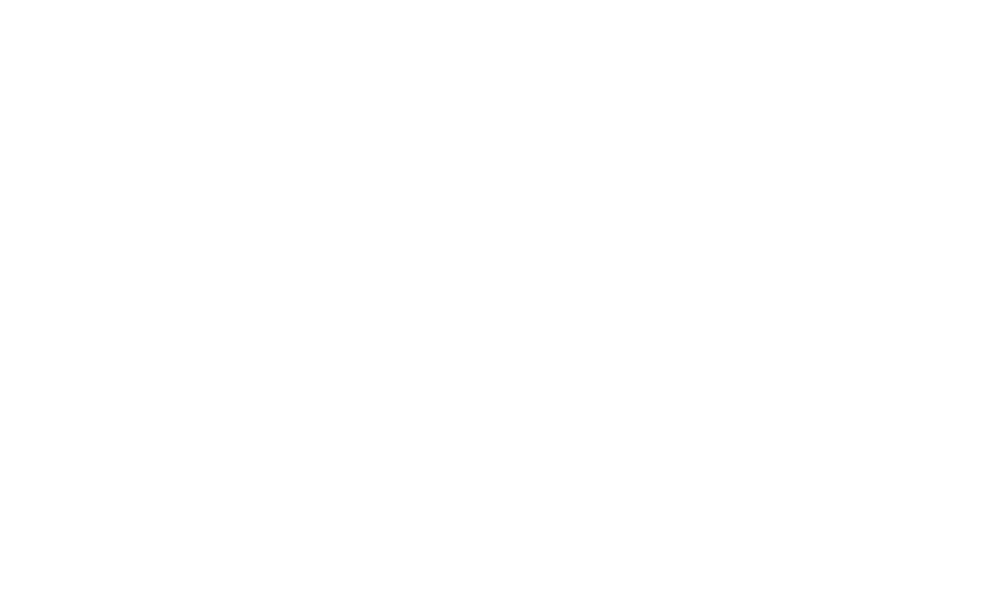
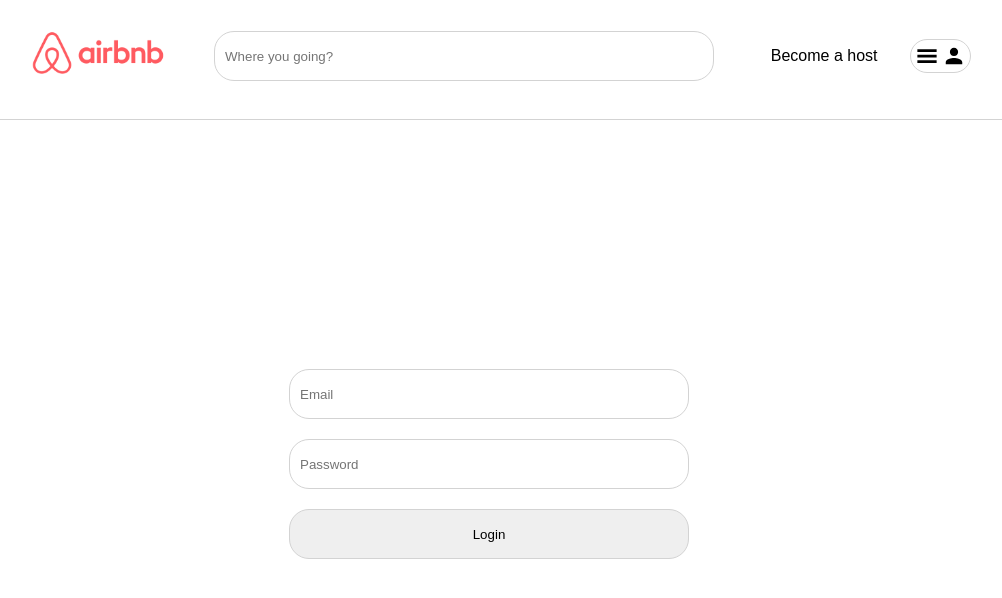
Before and after one commit to valeponchi/AirBnb-inspired-group-pjt, a React (Vite) app in the folder frontend/vite-project/: page /login-host in a window 1280 px wide. Shown: the top 598 px of the page, without its empty margins (151-1153 px from the left). Built offline with nearby package versions, Linux system fonts and the light colour scheme.

Commit message:
Login Page

```diff
--- a/frontend/vite-project/src/App.tsx
+++ b/frontend/vite-project/src/App.tsx
@@ -2,6 +2,7 @@
 import './styleSheets/App.css'
 import {Switch, Route, Redirect} from "react-router";
 import HomePage from './pages/HomePage';
+import LoginPage from './pages/LoginPage';
 
 import PlacesToStayPage from './pages/PlacesToStayPage';
 import StaysInAreaPage from './pages/StaysInAreaPage';
@@ -23,6 +24,10 @@
           <PlacesToStayPage/>
         </Route>
         <Route path="/hosting">
+
+        </Route>
+        <Route path="/login-host">
+          <LoginPage/>
         </Route>
 
         <Route path="/staysin/:search">
--- a/frontend/vite-project/src/pages/HomePage.tsx
+++ b/frontend/vite-project/src/pages/HomePage.tsx
@@ -45,6 +45,7 @@
         <section className="liveAnywhereSection">
          <h3>Live anywhere</h3>
          <ul>
+             {/* Need to fetch from server for diffrent cities card */}
            <HomePageCard/>
            <HomePageCard/>
            <HomePageCard/>
--- /dev/null
+++ b/frontend/vite-project/src/pages/LoginPage.tsx
@@ -0,0 +1,51 @@
+import React from "react";
+import styled from "styled-components";
+import Header from "../components/Header";
+
+function LoginPage({className}){
+
+    return(
+        <div className={className}>
+        <Header/>
+        <main>
+        <form className="loginForm container">
+        <input type="email" placeholder="Email"/>
+        <input type="password" placeholder="Password"/>
+        <button>Login</button>
+        </form>
+        </main>
+        </div>
+
+    )
+}
+
+export default styled(LoginPage)`
+
+display: grid;
+grid-template-rows: 120px 1fr;
+
+
+
+
+.loginForm{
+    display: grid;
+    height: calc(100vh - 112px);
+    place-items: center;
+    align-content: center;
+    grid-template-rows: repeat(3, 50px);
+    grid-gap: 20px;
+
+}
+
+input, button{
+    width: 400px;
+    height: 50px;
+    border-radius: 20px;
+    border: 1px solid lightgrey;
+    padding: 10px;
+}
+
+
+
+
+`
```
